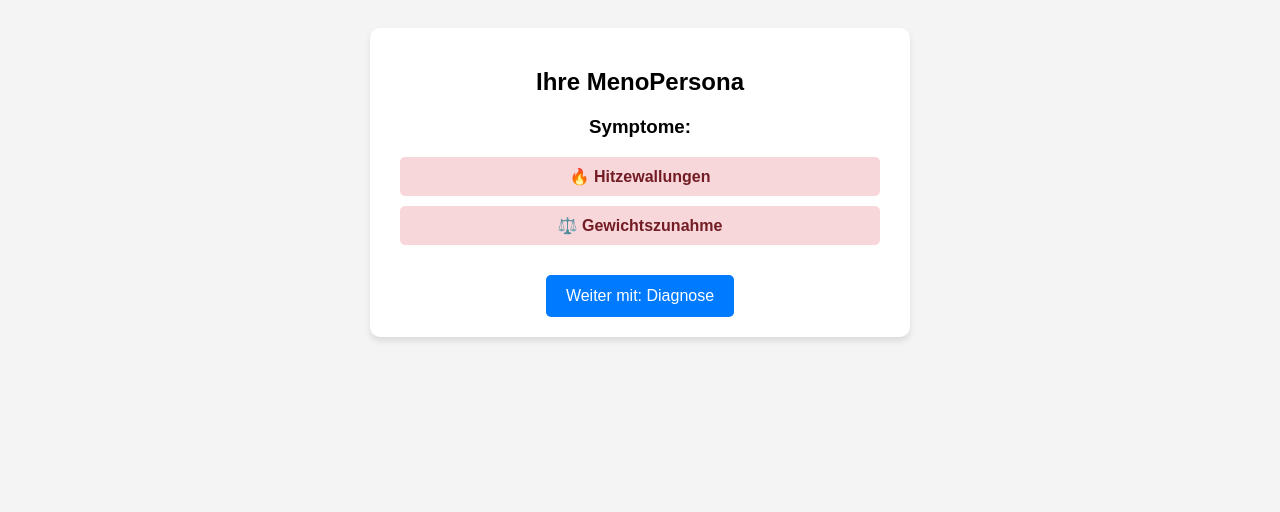
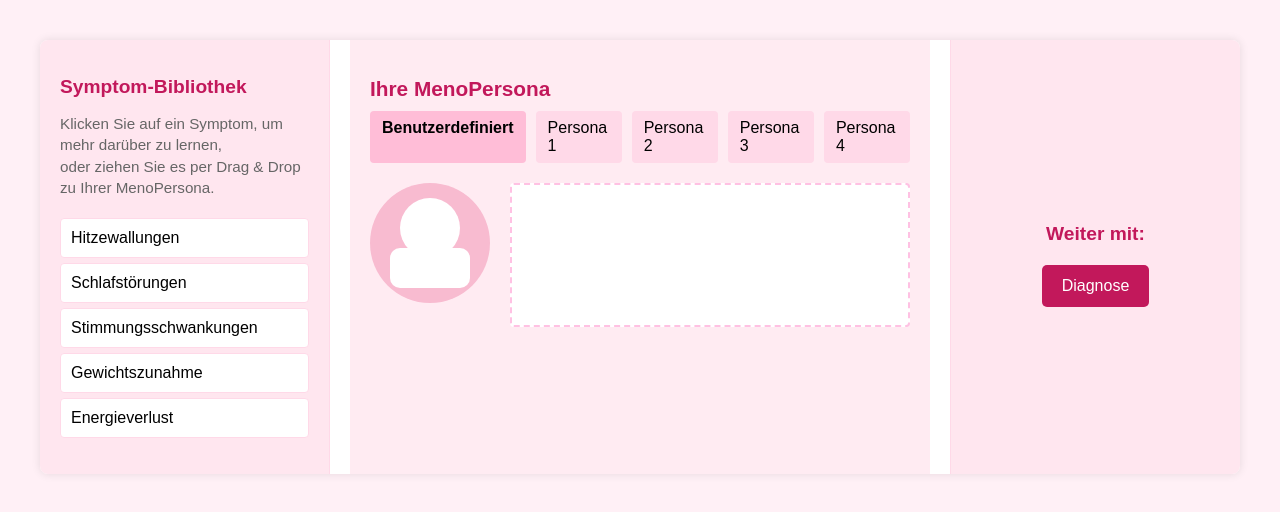
Before and after one commit to hhhirsch/menopersona, a plain HTML site: page index.html in a window 1280 px wide. Drawn offline with Linux system fonts and the light colour scheme.

Commit message:
Update index.html

```diff
--- a/index.html
+++ b/index.html
@@ -3,71 +3,312 @@
 <head>
   <meta charset="UTF-8">
   <meta name="viewport" content="width=device-width, initial-scale=1.0">
-    <title>MenoPersona</title>
+  <title>MenoPersona - Demo</title>
   <style>
+    /* --- Grundlayout und Farben --- */
     body {
+      margin: 0;
+      padding: 0;
       font-family: Arial, sans-serif;
-            background-color: #f4f4f4;
-            text-align: center;
+      background-color: #fff0f6; /* Pastelliger Hintergrund */
+    }
+
+    .container {
+      display: grid;
+      grid-template-columns: 1fr 2fr 1fr;
+      gap: 20px;
+      max-width: 1200px;
+      margin: 40px auto;
+      background-color: #ffffff;
+      border-radius: 8px;
+      box-shadow: 0 0 10px rgba(0,0,0,0.1);
+      overflow: hidden;
+    }
+
+    /* --- Linke Spalte (Symptom-Bibliothek) --- */
+    .sidebar-left {
+      background-color: #ffe6ef;
       padding: 20px;
+      border-right: 1px solid #ffd9e8;
     }
-        .container {
-            width: 80%;
-            max-width: 500px;
-            margin: auto;
-            background: #ffffff;
+
+    .sidebar-left h2 {
+      margin-bottom: 10px;
+      font-size: 1.2rem;
+      color: #c2185b;
+    }
+
+    .sidebar-left p {
+      font-size: 0.95rem;
+      margin-bottom: 20px;
+      color: #666;
+      line-height: 1.4;
+    }
+
+    .symptom-list {
+      list-style: none;
+      padding: 0;
+    }
+
+    .symptom-list li {
+      background: #fff;
+      margin: 5px 0;
+      padding: 10px;
+      border: 1px solid #ffd9e8;
+      border-radius: 4px;
+      cursor: move;
+      transition: background 0.3s, box-shadow 0.3s;
+    }
+
+    .symptom-list li:hover {
+      background: #fce4ec;
+      box-shadow: 0 0 5px rgba(0,0,0,0.1);
+    }
+
+    /* --- Mittlere Spalte (Ihre MenoPersona) --- */
+    .main {
       padding: 20px;
-            border-radius: 10px;
-            box-shadow: 0px 4px 6px rgba(0, 0, 0, 0.1);
+      background-color: #ffebf2;
     }
-        .symptom {
-            background: #f8d7da;
-            color: #721c24;
-            margin: 10px;
-            padding: 10px;
-            border-radius: 5px;
+
+    .main h2 {
+      font-size: 1.3rem;
+      margin-bottom: 10px;
+      color: #c2185b;
+    }
+
+    .personas {
+      display: flex;
+      gap: 10px;
+      margin-bottom: 20px;
+    }
+
+    .persona {
+      background: #ffd9e8;
+      border-radius: 4px;
+      padding: 8px 12px;
       cursor: pointer;
+      transition: background 0.3s;
+    }
+
+    .persona:hover {
+      background: #ffcce2;
+    }
+
+    .persona-active {
+      background: #ffbdd7;
       font-weight: bold;
     }
-        .diagnose-btn {
-            margin-top: 20px;
+
+    .profile {
+      display: flex;
+      gap: 20px;
+      align-items: flex-start;
+    }
+
+    .avatar {
+      width: 120px;
+      height: 120px;
+      border-radius: 50%;
+      background: #f8bbd0;
+      position: relative;
+      flex-shrink: 0;
+    }
+
+    /* Silhouetten-Dummy */
+    .avatar::before {
+      content: "";
+      display: block;
+      width: 60px;
+      height: 60px;
+      background: #fff;
+      border-radius: 50%;
+      position: absolute;
+      top: 15px;
+      left: 30px;
+    }
+    .avatar::after {
+      content: "";
+      display: block;
+      width: 80px;
+      height: 40px;
+      background: #fff;
+      position: absolute;
+      top: 65px;
+      left: 20px;
+      border-radius: 10px;
+    }
+
+    .symptoms {
+      flex: 1;
+      min-height: 120px;
+      border: 2px dashed #ffc1e3;
+      border-radius: 4px;
+      padding: 10px;
+      display: flex;
+      flex-wrap: wrap;
+      align-content: flex-start;
+      background-color: #fff;
+    }
+
+    .symptom-slot {
+      background: #ffebf2;
+      border: 1px solid #ffc1e3;
+      padding: 8px 12px;
+      border-radius: 4px;
+      margin: 5px;
+      transition: background 0.3s;
+      cursor: default;
+    }
+
+    .symptom-slot:hover {
+      background: #ffd9e8;
+    }
+
+    /* --- Rechte Spalte (Weiter mit Diagnose) --- */
+    .sidebar-right {
+      background-color: #ffe6ef;
+      padding: 20px;
+      border-left: 1px solid #ffd9e8;
+      display: flex;
+      flex-direction: column;
+      justify-content: center;
+      align-items: center;
+    }
+
+    .sidebar-right h2 {
+      margin-bottom: 20px;
+      font-size: 1.2rem;
+      color: #c2185b;
+    }
+
+    .sidebar-right button {
       padding: 12px 20px;
-            background-color: #007bff;
-            color: white;
+      background: #c2185b;
+      color: #fff;
       border: none;
       border-radius: 5px;
       cursor: pointer;
+      transition: background 0.3s;
       font-size: 16px;
     }
-        .diagnose-btn:hover {
-            background-color: #0056b3;
+
+    .sidebar-right button:hover {
+      background: #ad1457;
     }
+
+    /* --- Keyframe Animationen (optional) --- */
+    /* Du kannst Animationen hinzufügen, wenn du magst */
   </style>
 </head>
 <body>
 
 <div class="container">
-    <h2>Ihre MenoPersona</h2>
 
-    <div>
-        <h3>Symptome:</h3>
-        <div class="symptom">🔥 Hitzewallungen</div>
-        <div class="symptom">⚖️ Gewichtszunahme</div>
+  <!-- Linke Spalte: Symptom-Bibliothek -->
+  <div class="sidebar-left">
+    <h2>Symptom-Bibliothek</h2>
+    <p>Klicken Sie auf ein Symptom, um mehr darüber zu lernen,<br>
+       oder ziehen Sie es per Drag & Drop zu Ihrer MenoPersona.</p>
+    <ul class="symptom-list">
+      <li draggable="true">Hitzewallungen</li>
+      <li draggable="true">Schlafstörungen</li>
+      <li draggable="true">Stimmungsschwankungen</li>
+      <li draggable="true">Gewichtszunahme</li>
+      <li draggable="true">Energieverlust</li>
+    </ul>
   </div>
 
-    <button class="diagnose-btn" onclick="zeigeDiagnose()">Weiter mit: Diagnose</button>
+  <!-- Mittlere Spalte: Ihre MenoPersona -->
+  <div class="main">
+    <h2>Ihre MenoPersona</h2>
+    <div class="personas">
+      <div class="persona persona-active">Benutzerdefiniert</div>
+      <div class="persona">Persona 1</div>
+      <div class="persona">Persona 2</div>
+      <div class="persona">Persona 3</div>
+      <div class="persona">Persona 4</div>
+    </div>
+
+    <div class="profile">
+      <div class="avatar"></div>
+      <div class="symptoms" id="dropZone">
+        <!-- Hier landen die gedroppten Symptome -->
+      </div>
+    </div>
+  </div>
+
+  <!-- Rechte Spalte: Weiter mit Diagnose -->
+  <div class="sidebar-right">
+    <h2>Weiter mit:</h2>
+    <button onclick="zeigeDiagnose()">Diagnose</button>
+  </div>
+
 </div>
 
 <script>
+  /* ========== Drag & Drop ========== */
+  const symptomItems = document.querySelectorAll('.symptom-list li');
+  const dropZone = document.getElementById('dropZone');
+
+  symptomItems.forEach(item => {
+    // Start des Drag-Vorgangs
+    item.addEventListener('dragstart', e => {
+      e.dataTransfer.setData('text/plain', item.innerText);
+      e.target.style.opacity = '0.4';
+    });
+
+    // Ende des Drag-Vorgangs
+    item.addEventListener('dragend', e => {
+      e.target.style.opacity = '1';
+    });
+  });
+
+  // Wenn etwas über der Dropzone ist
+  dropZone.addEventListener('dragover', e => {
+    e.preventDefault(); // Erlaubt das Droppen
+  });
+
+  // Wenn etwas in der Dropzone "losgelassen" wird
+  dropZone.addEventListener('drop', e => {
+    e.preventDefault();
+    const text = e.dataTransfer.getData('text/plain');
+
+    // Neuen Div-Container als "Symptom-Slot" erstellen
+    const newSymptom = document.createElement('div');
+    newSymptom.classList.add('symptom-slot');
+    newSymptom.innerText = text;
+    dropZone.appendChild(newSymptom);
+  });
+
+  /* ========== Diagnose-Pop-up ========== */
   function zeigeDiagnose() {
-        let diagnoseText = "Die Person leidet unter Symptomen, wie Hitzewallungen und Gewichtszunahme. Eine weitere Behandlung ist notwendig, um den Leidensdruck zu minimieren.";
-        let diagnoseWindow = window.open("", "Diagnose", "width=400,height=300");
+    // Alle gedroppten Symptome einsammeln
+    const slots = document.querySelectorAll('.symptom-slot');
+    let symptomTexte = [];
+    slots.forEach(slot => {
+      symptomTexte.push(slot.innerText);
+    });
+
+    // Falls keine Symptome gedroppt wurden, Standardtext
+    if(symptomTexte.length === 0) {
+      symptomTexte.push("Keine Symptome ausgewählt");
+    }
+
+    // Dynamische Diagnose-Meldung
+    const diagnoseText =
+      "Die Person leidet unter Symptomen, wie " +
+      symptomTexte.join(", ") +
+      ". Eine weitere Behandlung ist notwendig, um den Leidensdruck zu minimieren.";
+
+    // Pop-up-Fenster öffnen
+    let diagnoseWindow = window.open("", "Diagnose", "width=420,height=300");
 
     if (diagnoseWindow) {
-            diagnoseWindow.document.write("<html><head><title>Diagnose</title></head><body style='font-family:Arial, sans-serif; padding:20px; text-align:center;'>");
-            diagnoseWindow.document.write("<h2>Diagnose</h2>");
-            diagnoseWindow.document.write("<p style='font-size:18px;'>" + diagnoseText + "</p>");
-            diagnoseWindow.document.write("<button onclick='window.close()' style='margin-top:20px; padding:10px 20px; background-color:#dc3545; color:white; border:none; border-radius:5px; cursor:pointer;'>Schließen</button>");
+      diagnoseWindow.document.write("<html><head><title>Diagnose</title></head><body style='font-family:Arial, sans-serif; padding:20px; text-align:center; background:#fff0f6;'>");
+      diagnoseWindow.document.write("<h2 style='color:#c2185b;'>Diagnose</h2>");
+      diagnoseWindow.document.write("<p style='font-size:16px; line-height:1.4;'>" + diagnoseText + "</p>");
+      diagnoseWindow.document.write("<button onclick='window.close()' style='margin-top:20px; padding:10px 20px; background-color:#c2185b; color:white; border:none; border-radius:5px; cursor:pointer;'>Schließen</button>");
       diagnoseWindow.document.write("</body></html>");
       diagnoseWindow.document.close();
     } else {
@@ -75,6 +316,5 @@
     }
   }
 </script>
-
 </body>
 </html>
```
Lines whose indentation alone changed are shown as unchanged.
